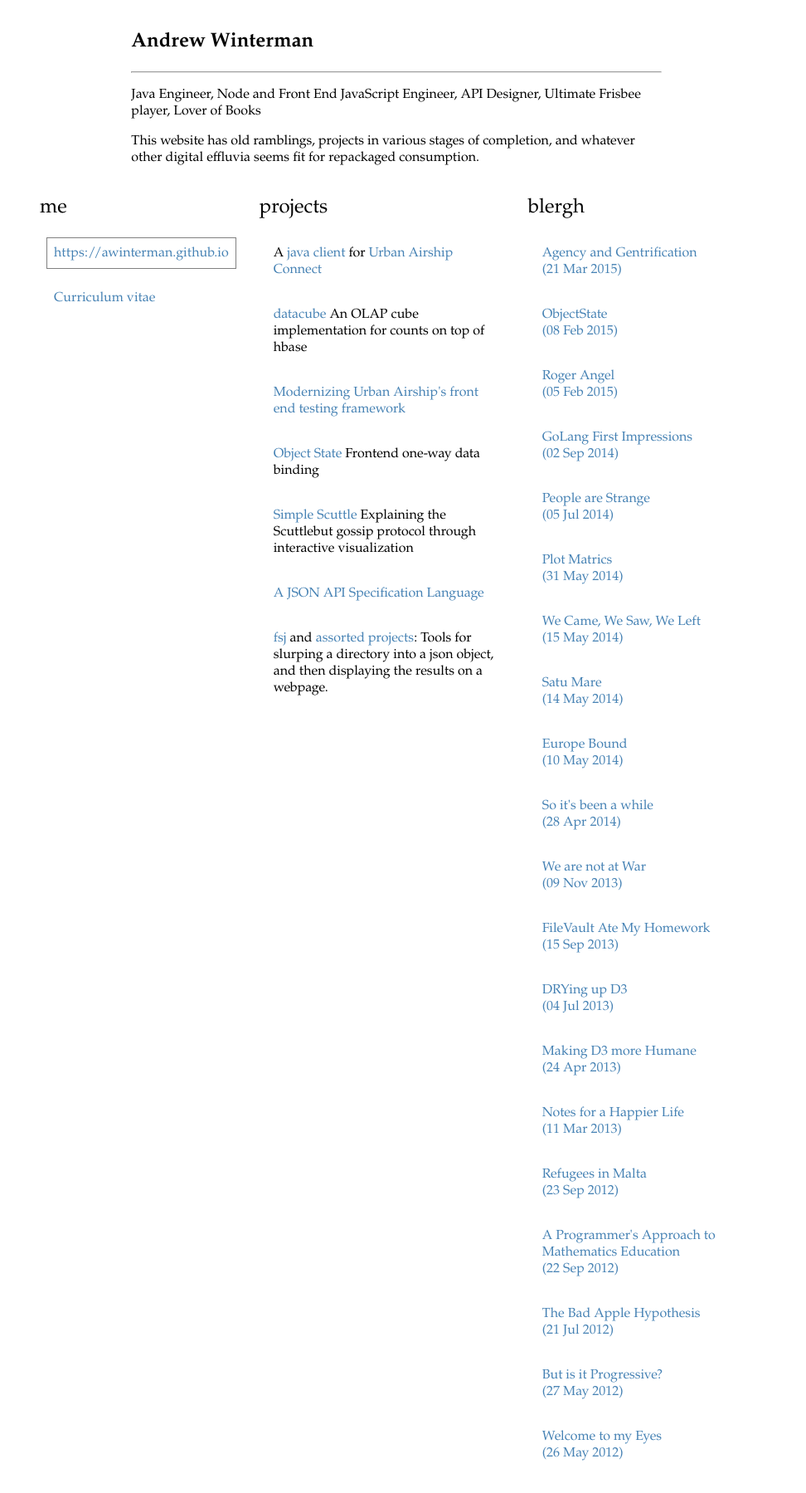
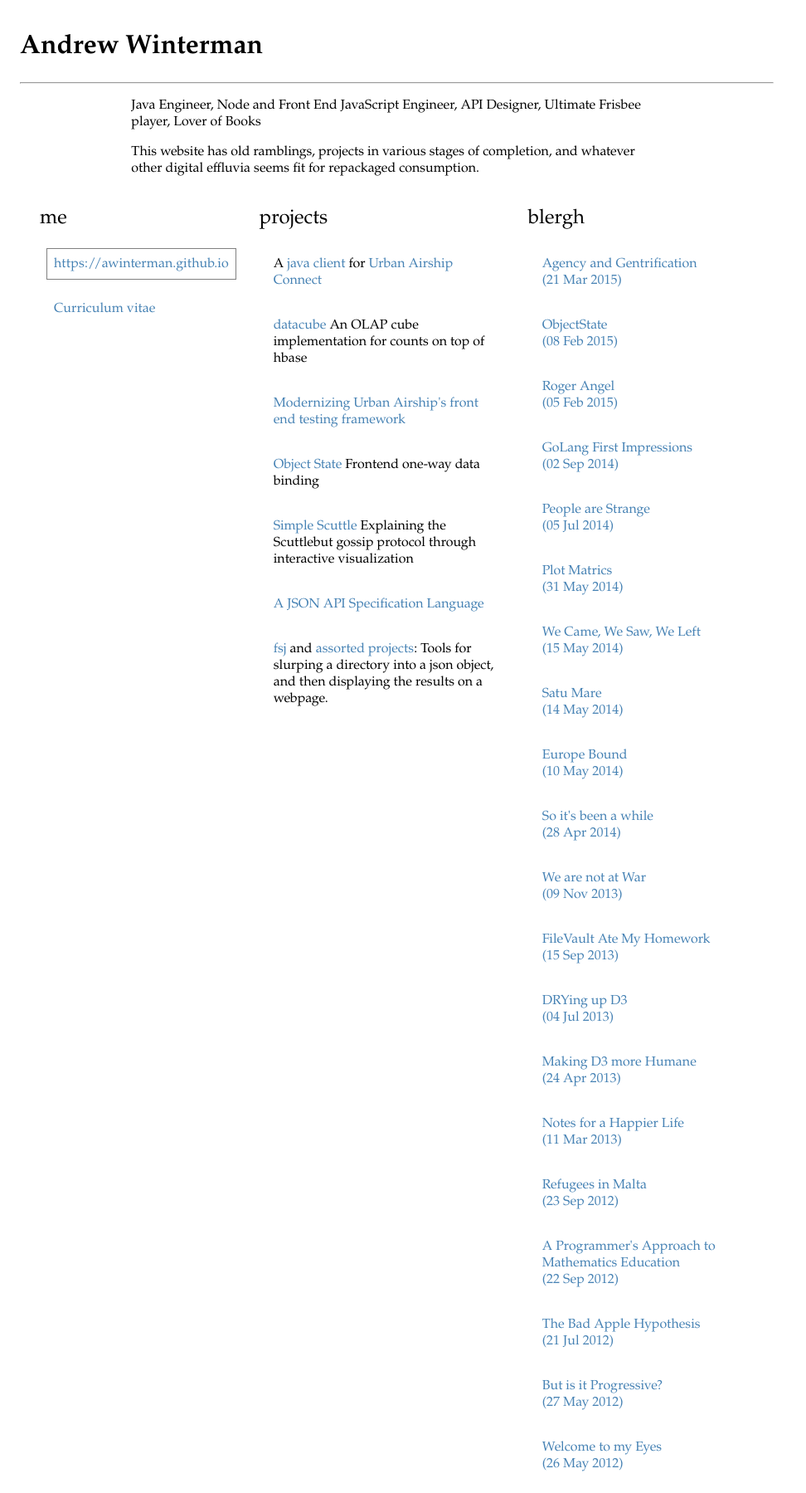
Before and after one commit to AWinterman/awinterman.github.com, a Jekyll site: the page built from index.md, in a window 1280 px wide. Shown: the whole page at 83% size, without its empty margins (0-972 px from the left). Built offline with Jekyll 4.4.1, drawn with Linux system fonts in a browser that asks for light colours.

Commit message:
slightly more cssery

```diff
--- a/_layouts/title.html
+++ b/_layouts/title.html
@@ -3,16 +3,16 @@ layout: default
 ---
 
 <div class=landing>
-<article class=landing>
 <h1>  {{page.title}}  </h1>
 <div class="subtitle"> {{page.subtitle}}
 </div>
 
 <hr/>
 <div>
+<article class=landing>
 {{ content }}
+</article>
 </div>
-</article>
 
 <nav class=flow-right>
 {% include nav.html %}
--- a/css/style.css
+++ b/css/style.css
@@ -7,10 +7,6 @@ body {
     margin: 0;
     padding: 0;
     display: inline-block;
-}
-
-h1 {
-    margin-left: : auto;
 }
 
 
@@ -75,6 +71,7 @@ nav li {
     padding: 0.5em 0.5em 0.5em 0.5em;
     margin-left: -0.5em;
     border: 1px solid white;
+    overflow-wrap: break-word;
 }
 
 nav li.current, nav div li:hover {
```
